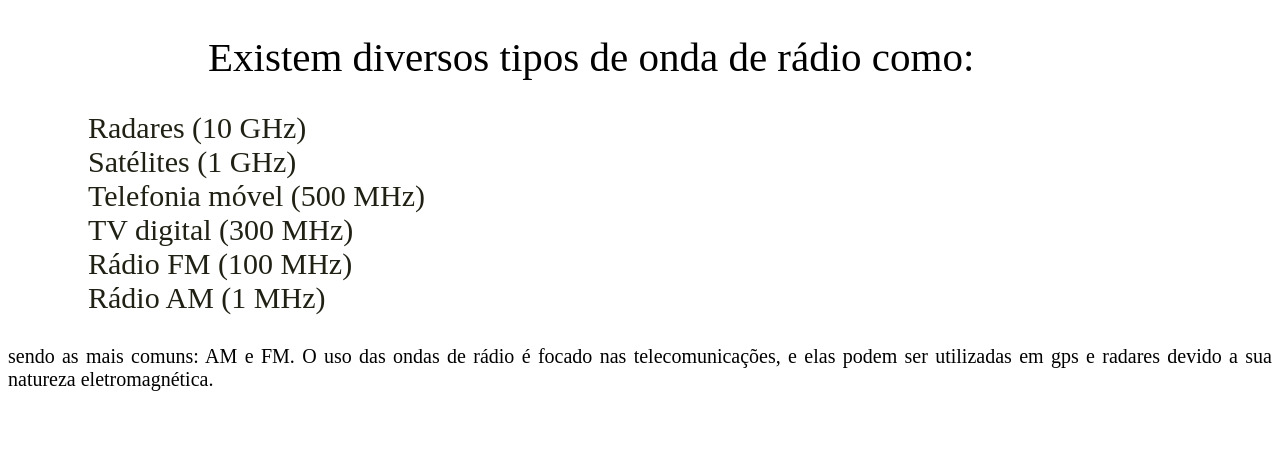
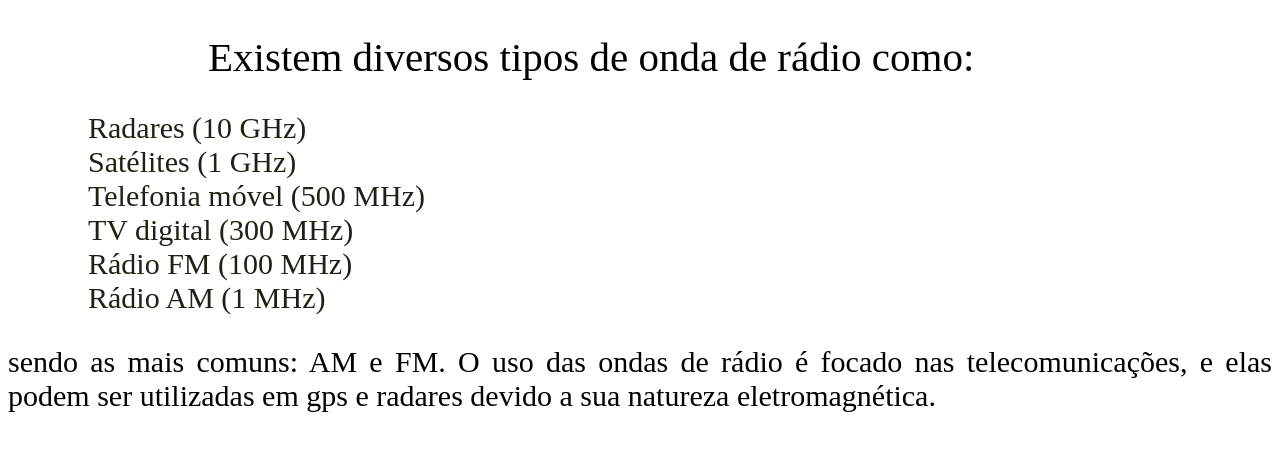
Before and after one commit to Mrl4/Trabalho, a plain HTML site: page Tema3.html in a window 1280 px wide. Shown: the part 165-616 px from the top of the page. Drawn offline with Linux system fonts and the light colour scheme.

Commit message:
commit 6

```diff
--- a/css/style1.css
+++ b/css/style1.css
@@ -132,3 +132,7 @@ h2 {
 p10 {
     font-size: 28px;
 }
+
+#tema3p {
+    font-size: 30px;
+}
```
